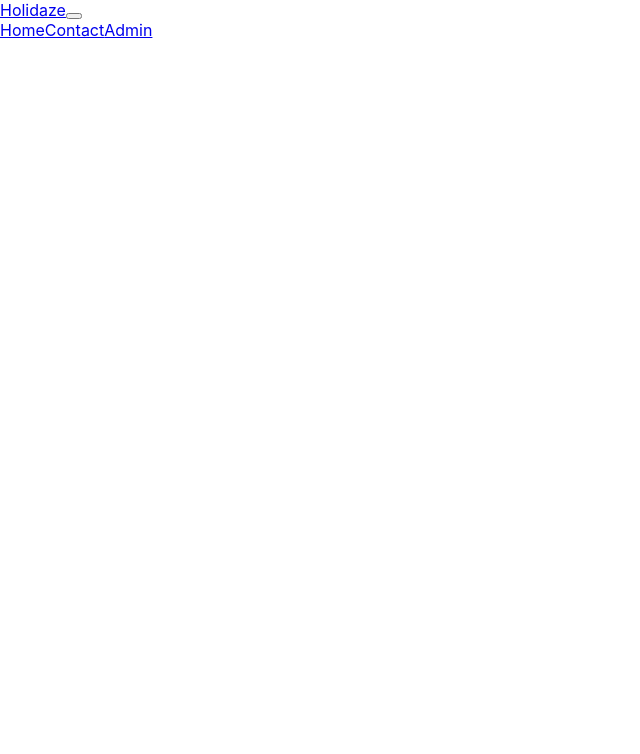
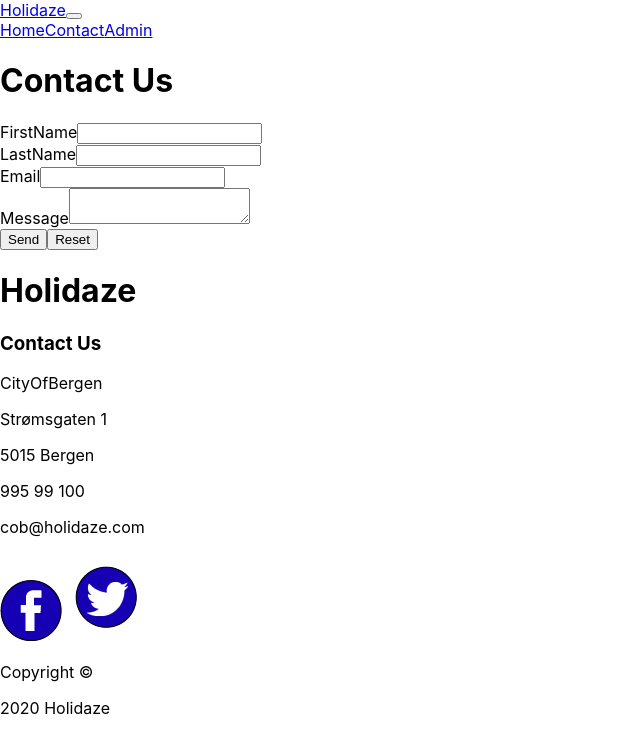
Before and after one commit to ca2roaldsoy/ProjectExam-2, a React (Create React App) app: page /contact in a window 1280 px wide. Shown: the top 754 px of the page, without its empty margins (0-640 px from the left). Built offline with nearby package versions, Linux system fonts and the light colour scheme; the HTML template or start-up script is replaced by a standard one.

Commit message:
added form validation if pass

```diff
--- a/src/components/menu/NavMenu.js
+++ b/src/components/menu/NavMenu.js
@@ -9,8 +9,8 @@ import {
   NavLink,
 } from "react-router-dom";
 import Home from "../visitorSite/home/Home.js";
-/*import Contact from "../visitorSite/contact/Contact.js";
-import Admin from "../adminSite/Admin.js";
+import Contact from "../visitorSite/contact/Contact.js";
+/*import Admin from "../adminSite/Admin.js";
 import HotelList from "../visitorSite/hotelList";
 import HotelSpecific from "../visitorSite/hotelSpecific";
 import MakeEnquiries from "../visitorSite/makeEnquiries";
@@ -50,7 +50,7 @@ function NavMenu() {
       <Container>
         <Switch>
           <Route path="/" exact component={Home} />
-          {/*<Route path="/contact" component={Contact} /> */}
+          <Route path="/contact" component={Contact} />
           {/*<Route path="/admin" component={Admin} /> */}
         </Switch>
       </Container>
--- a/src/components/visitorSite/contact/Contact.js
+++ b/src/components/visitorSite/contact/Contact.js
@@ -1,78 +1,13 @@
-import React, { useState } from "react";
-import { useForm } from "react-hook-form";
-import * as yup from "yup";
-import Button from "react-bootstrap/Button";
-import Form from "react-bootstrap/Form";
-import FooterContact from "../footer/FooterContact";
-
-const schema = yup.object().shape({
-  firstName: yup.string().required("First Name is required"),
-  lastName: yup.string().required("Last Name is required"),
-  email: yup
-    .string()
-    .required("Please enter a valid email adress")
-    .email("Please enter a valid emai"),
-  message: yup
-    .string()
-    .required("Please enter a message")
-    .min(2, "Message must contain of least 2 characters"),
-});
+import React from "react";
+import ContactForm from "./ContactForm";
+import Footer from "../footer/Footer";
 
 function Contact() {
-  const [validated, setValidated] = useState(false);
-  const { register, handleSubmit, errors } = useForm({
-    validationSchema: schema,
-  });
-
-  function onSubmit(data, event) {
-    console.log("data", data);
-
-    event.target.reset();
-    setValidated(true);
-  }
-
-  const reset = () => setValidated(false);
-
   return (
     <>
       <h1>Contact Us</h1>
-      <Form onSubmit={handleSubmit(onSubmit)} role="form">
-        <Form.Group>
-          <Form.Label>FirstName</Form.Label>
-          <Form.Control type="text" name="firstName" ref={register()} />
-          {errors.message && <Form.Text>{errors.firstName.message}</Form.Text>}
-        </Form.Group>
-
-        <Form.Group>
-          <Form.Label>LastName</Form.Label>
-          <Form.Control type="text" name="lastName" ref={register()} />
-          {errors.message && <Form.Text>{errors.lastName.message}</Form.Text>}
-        </Form.Group>
-
-        <Form.Group>
-          <Form.Label>Email</Form.Label>
-          <Form.Control type="email" name="email" ref={register()} />
-          {errors.message && <Form.Text>{errors.email.message}</Form.Text>}
-        </Form.Group>
-
-        <Form.Group>
-          <Form.Label>Message</Form.Label>
-          <Form.Control
-            type="message"
-            name="message"
-            as="textarea"
-            ref={register()}
-          />
-          {errors.message && <Form.Text>{errors.message.message}</Form.Text>}
-        </Form.Group>
-      </Form>
-
-      <Button type="submit" role="button">
-        Send
-      </Button>
-      <Button type="reset" onClick={reset} role="button">
-        Reset
-      </Button>
+      <ContactForm />
+      <Footer />
     </>
   );
 }
--- /dev/null
+++ b/src/components/visitorSite/contact/ContactForm.js
@@ -0,0 +1,80 @@
+import React, { useState } from "react";
+import { useForm } from "react-hook-form";
+import * as yup from "yup";
+import Button from "react-bootstrap/Button";
+import Form from "react-bootstrap/Form";
+import Validated from "./Validated";
+
+const schema = yup.object().shape({
+  firstName: yup.string().required("First Name is required"),
+  lastName: yup.string().required("Last Name is required"),
+  email: yup
+    .string()
+    .required("Please enter a valid email adress")
+    .email("Please enter a valid emai"),
+  message: yup
+    .string()
+    .required("Please enter a message")
+    .min(2, "Message must contain of least 2 characters"),
+});
+
+function ContactForm() {
+  const [validated, setValidated] = useState(false);
+  const { register, handleSubmit, errors } = useForm({
+    validationSchema: schema,
+  });
+
+  function onSubmit(data, event) {
+    console.log("data", data);
+
+    event.target.reset();
+    setValidated(true);
+  }
+
+  const reset = () => setValidated(false);
+
+  return (
+    <>
+      <Validated validated={validated} />
+      <Form onSubmit={handleSubmit(onSubmit)} role="form">
+        <Form.Group>
+          <Form.Label>FirstName</Form.Label>
+          <Form.Control type="text" name="firstName" ref={register()} />
+          {errors.message && <Form.Text>{errors.firstName.message}</Form.Text>}
+        </Form.Group>
+
+        <Form.Group>
+          <Form.Label>LastName</Form.Label>
+          <Form.Control type="text" name="lastName" ref={register()} />
+          {errors.message && <Form.Text>{errors.lastName.message}</Form.Text>}
+        </Form.Group>
+
+        <Form.Group>
+          <Form.Label>Email</Form.Label>
+          <Form.Control type="email" name="email" ref={register()} />
+          {errors.message && <Form.Text>{errors.email.message}</Form.Text>}
+        </Form.Group>
+
+        <Form.Group>
+          <Form.Label>Message</Form.Label>
+          <Form.Control
+            type="message"
+            name="message"
+            as="textarea"
+            ref={register()}
+          />
+          {errors.message && <Form.Text>{errors.message.message}</Form.Text>}
+        </Form.Group>
+      </Form>
+
+      <Button type="submit" role="button">
+        Send
+      </Button>
+      <Button type="reset" onClick={reset} role="button">
+        Reset
+      </Button>
+    </>
+  );
+}
+
+export default ContactForm;
--- /dev/null
+++ b/src/components/visitorSite/contact/Validated.js
@@ -0,0 +1,16 @@
+import React from "react";
+import PropTypes from "prop-types";
+
+function Validated({ validated }) {
+  if (validated) {
+    return <div>Message Sent</div>;
+  }
+
+  return null;
+}
+
+Validated.PropTypes = {
+  validated: PropTypes.bool.isRequired,
+};
+
+export default Validated;
```
